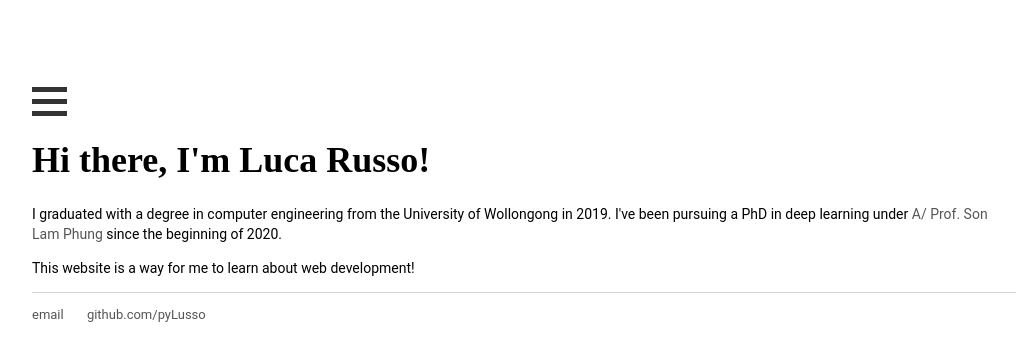
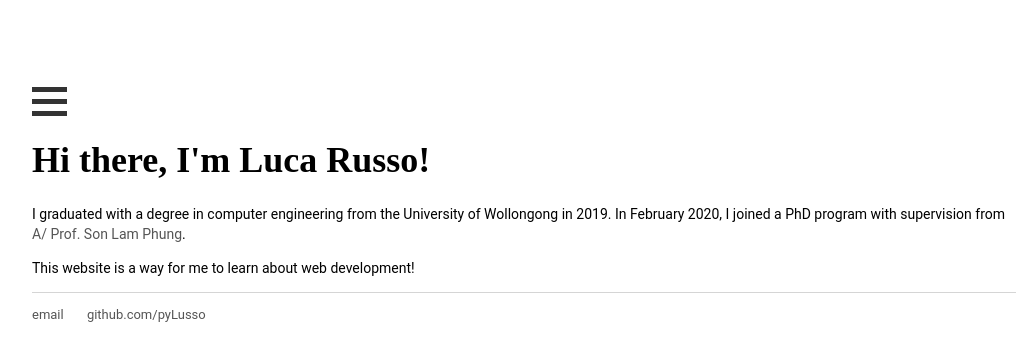
Before and after one commit to pyLusso/pyLusso.github.io, a Jekyll site: the page built from index.html, in a window 1280 px wide. Shown: the top 361 px of the page, without its empty margins (116-1152 px from the left). Built offline with Jekyll 4.4.1, drawn with Linux system fonts in a browser that asks for light colours.

Commit message:
Update index.html
Fix writing

```diff
--- a/index.html
+++ b/index.html
@@ -5,6 +5,6 @@ title: Luca Russo, PhD Candidate
 <div class="blurb">
 	<h1>Hi there, I'm Luca Russo!</h1>
 	<p> I graduated with a degree in computer engineering from the University of Wollongong in 2019.
-		I've been pursuing a PhD in deep learning under <a href="https://documents.uow.edu.au/~phung/">A/ Prof. Son Lam Phung</a> since the beginning of 2020. </p>
+		In February 2020, I joined a PhD program with supervision from <a href="https://documents.uow.edu.au/~phung/">A/ Prof. Son Lam Phung</a>. </p>
 	<p> This website is a way for me to learn about web development! </p>
 </div><!-- /.blurb -->
```
